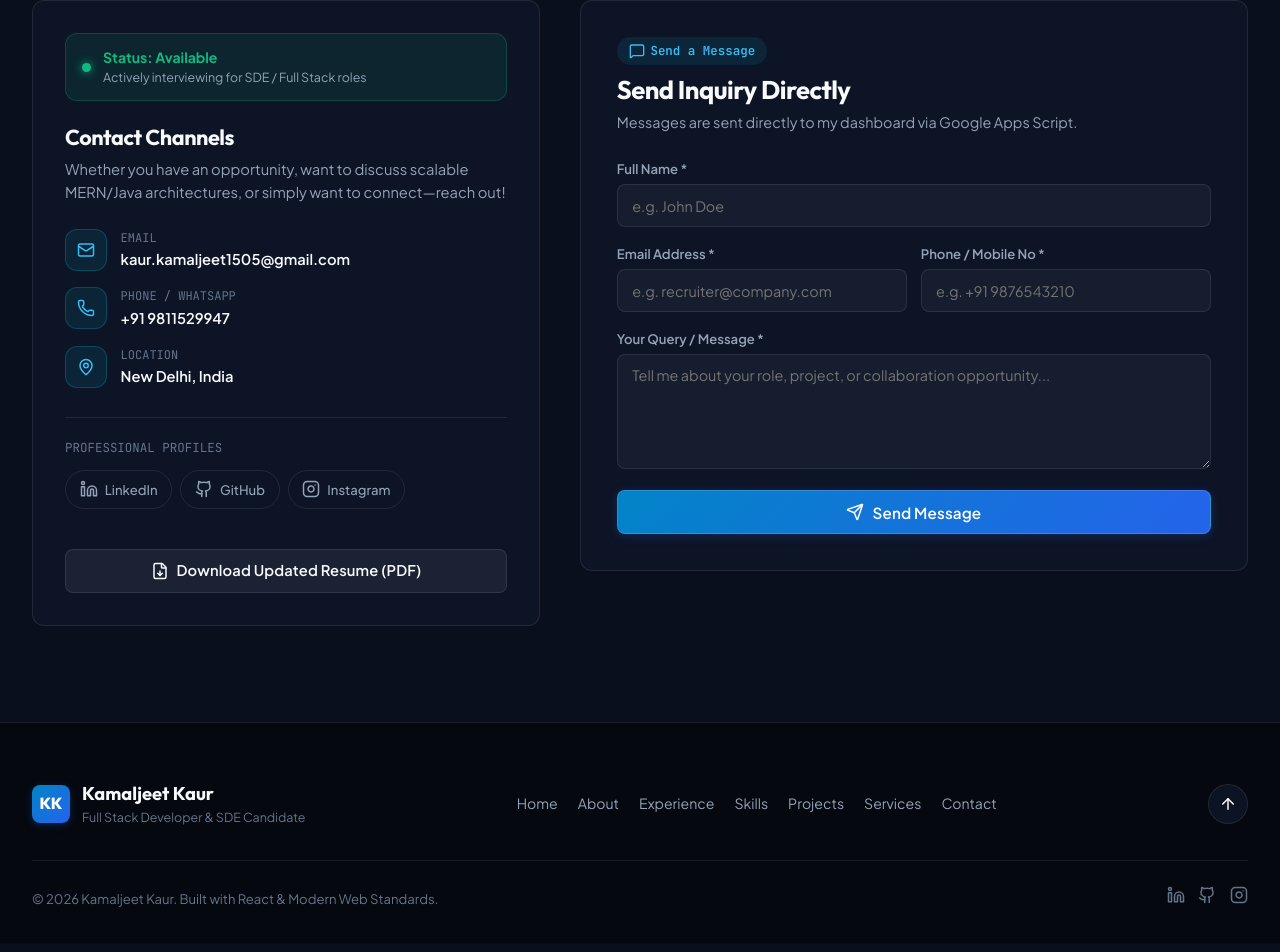
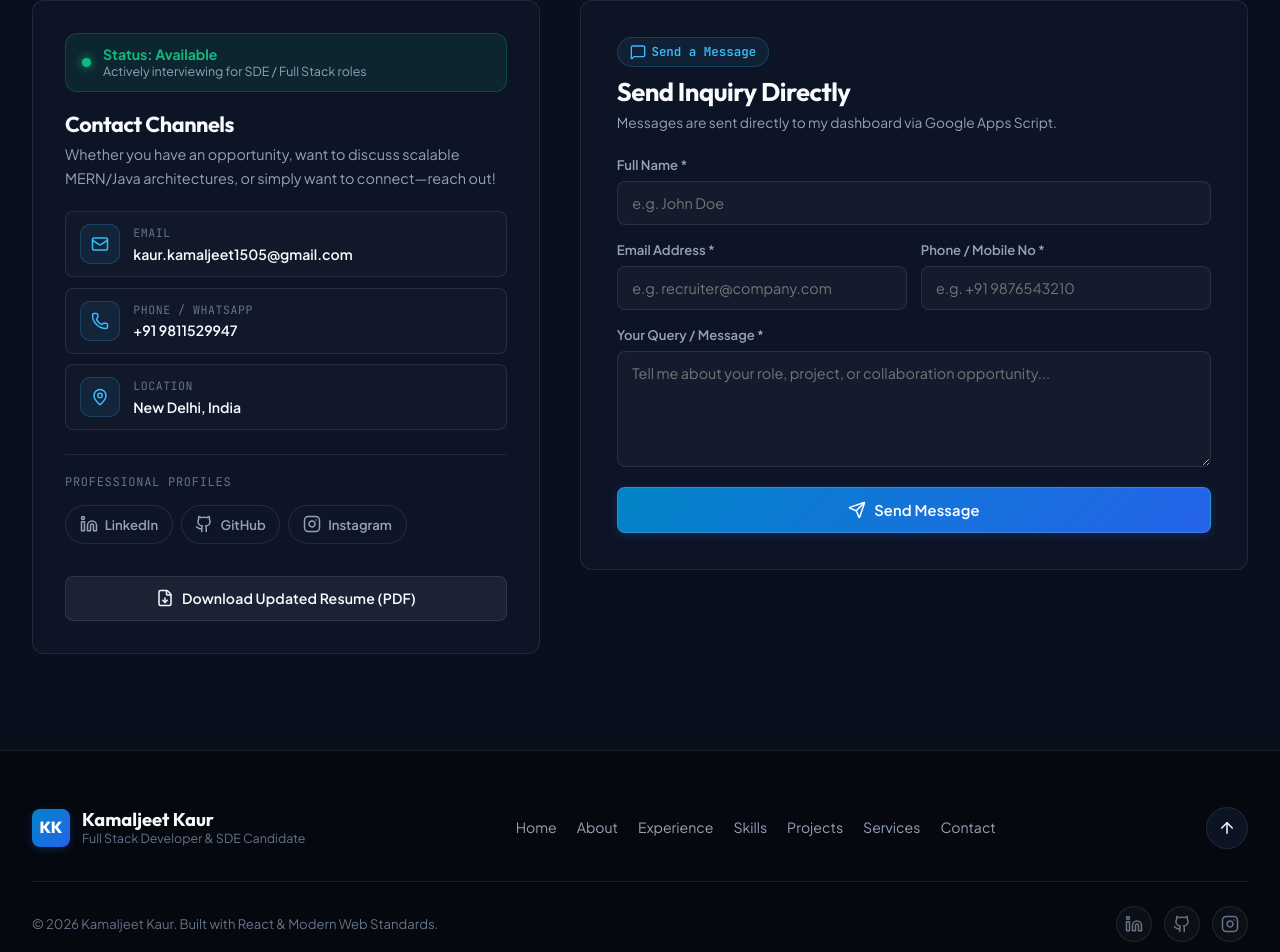
Before and after one commit to KK15082005/Portfolio-KamaljeetKaur, a React (Vite) app: page / in a window 1280 px wide. Shown: the part 9499-10451 px from the top of the page. Built offline with nearby package versions, Linux system fonts and the light colour scheme.

Commit message:
fix(responsive): refine contact details and footer layout for small devices

```diff
--- a/src/App.css
+++ b/src/App.css
@@ -3035,22 +3035,32 @@
 .contact-grid {
   display: grid;
   grid-template-columns: 1fr;
-  gap: 2.5rem;
+  gap: 2rem;
 }
 
 @media (min-width: 960px) {
   .contact-grid {
     grid-template-columns: 0.95fr 1.25fr;
+    gap: 2.5rem;
   }
 }
 
 .contact-info-card {
   padding: 2rem;
+  background: var(--bg-card);
+  border: 1px solid var(--border-subtle);
+  border-radius: var(--radius-md);
 }
 
 @media (max-width: 640px) {
   .contact-info-card {
-    padding: 1.5rem 1.25rem;
+    padding: 1.35rem 1.15rem;
+  }
+}
+
+@media (max-width: 380px) {
+  .contact-info-card {
+    padding: 1.15rem 0.9rem;
   }
 }
 
@@ -3062,7 +3072,14 @@
   border-radius: var(--radius-md);
   background: rgba(16, 185, 129, 0.1);
   border: 1px solid rgba(16, 185, 129, 0.25);
-  margin-bottom: 1.5rem;
+  margin-bottom: 1.25rem;
+}
+
+@media (max-width: 480px) {
+  .contact-status-box {
+    padding: 0.65rem 0.8rem;
+    gap: 0.6rem;
+  }
 }
 
 .contact-status-dot {
@@ -3079,76 +3096,121 @@
   font-weight: 700;
   font-size: 0.88rem;
   color: var(--accent-emerald);
+  line-height: 1.2;
 }
 
 .contact-status-sub {
   font-size: 0.78rem;
   color: var(--text-secondary);
+  line-height: 1.3;
 }
 
 .contact-col-title {
   font-size: 1.35rem;
-  margin-bottom: 0.4rem;
+  margin-bottom: 0.35rem;
+}
+
+@media (max-width: 480px) {
+  .contact-col-title {
+    font-size: 1.2rem;
+  }
 }
 
 .contact-col-desc {
-  font-size: 0.92rem;
+  font-size: 0.9rem;
   color: var(--text-secondary);
   line-height: 1.6;
+  margin-bottom: 1.35rem;
+}
+
+.contact-channels-list {
+  display: flex;
+  flex-direction: column;
+  gap: 0.65rem;
   margin-bottom: 1.5rem;
 }
 
-.contact-channels-list {
-  display: flex;
-  flex-direction: column;
-  gap: 1rem;
-  margin-bottom: 1.75rem;
-}
-
 .contact-channel-item {
   display: flex;
-  align-items: flex-start;
+  align-items: center;
   gap: 0.85rem;
+  padding: 0.75rem 0.85rem;
+  border-radius: var(--radius-sm);
+  background: rgba(255, 255, 255, 0.02);
+  border: 1px solid var(--border-subtle);
+  transition: var(--transition-smooth);
+  text-decoration: none;
+}
+
+.contact-channel-item:hover {
+  background: rgba(56, 189, 248, 0.06);
+  border-color: rgba(56, 189, 248, 0.3);
+  transform: translateX(3px);
+}
+
+@media (max-width: 480px) {
+  .contact-channel-item {
+    padding: 0.65rem 0.75rem;
+    gap: 0.75rem;
+  }
 }
 
 .channel-icon-circle {
-  width: 42px;
-  height: 42px;
-  border-radius: 12px;
-  background: rgba(6, 182, 212, 0.1);
-  border: 1px solid rgba(6, 182, 212, 0.25);
+  width: 40px;
+  height: 40px;
+  border-radius: 10px;
+  background: rgba(56, 189, 248, 0.08);
+  border: 1px solid rgba(56, 189, 248, 0.2);
   display: flex;
   align-items: center;
   justify-content: center;
   flex-shrink: 0;
+  color: var(--accent-cyan);
+}
+
+@media (max-width: 480px) {
+  .channel-icon-circle {
+    width: 36px;
+    height: 36px;
+  }
+}
+
+.channel-content {
+  min-width: 0;
+  flex: 1;
 }
 
 .channel-label {
+  font-size: 0.72rem;
+  color: var(--text-muted);
+  font-family: var(--font-mono);
+  text-transform: uppercase;
+  letter-spacing: 0.05em;
+  margin-bottom: 0.15rem;
+}
+
+.channel-value {
+  font-size: 0.88rem;
+  font-weight: 600;
+  color: var(--text-primary);
+  word-break: break-word;
+  overflow-wrap: anywhere;
+  line-height: 1.35;
+}
+
+.contact-socials-block {
+  margin-bottom: 1.5rem;
+  padding-top: 1.15rem;
+  border-top: 1px solid var(--border-subtle);
+}
+
+.socials-heading {
+  display: block;
   font-size: 0.75rem;
   color: var(--text-muted);
   font-family: var(--font-mono);
   text-transform: uppercase;
-}
-
-.channel-value {
-  font-size: 0.92rem;
-  font-weight: 600;
-  color: var(--text-primary);
-  word-break: break-all;
-}
-
-.contact-socials-block {
-  margin-bottom: 1.75rem;
-  padding-top: 1.25rem;
-  border-top: 1px solid var(--border-subtle);
-}
-
-.socials-heading {
-  display: block;
-  font-size: 0.78rem;
-  color: var(--text-muted);
-  font-family: var(--font-mono);
-  text-transform: uppercase;
+  letter-spacing: 0.06em;
   margin-bottom: 0.75rem;
 }
 
@@ -3162,6 +3224,13 @@
   .contact-social-icons {
     display: grid;
     grid-template-columns: repeat(3, 1fr);
+    gap: 0.4rem;
+  }
+}
+
+@media (max-width: 350px) {
+  .contact-social-icons {
+    grid-template-columns: 1fr;
   }
 }
 
@@ -3172,36 +3241,83 @@
   gap: 0.45rem;
   padding: 0.5rem 0.85rem;
   border-radius: var(--radius-full);
-  background: var(--bg-glass);
+  background: var(--bg-card);
   border: 1px solid var(--border-subtle);
   font-size: 0.82rem;
-  font-weight: 500;
+  font-weight: 600;
   color: var(--text-secondary);
+  transition: var(--transition-smooth);
+  text-decoration: none;
 }
 
 .social-btn:hover {
   color: var(--accent-cyan);
-  border-color: var(--accent-cyan);
-  background: rgba(6, 182, 212, 0.1);
+  border-color: rgba(56, 189, 248, 0.4);
+  background: rgba(56, 189, 248, 0.08);
+}
+
+@media (max-width: 480px) {
+  .social-btn {
+    padding: 0.45rem 0.35rem;
+    font-size: 0.74rem;
+    gap: 0.35rem;
+  }
+
+  .social-btn svg {
+    width: 15px;
+    height: 15px;
+    flex-shrink: 0;
+  }
 }
 
 .contact-resume-cta {
-  padding-top: 0.75rem;
+  padding-top: 0.5rem;
+}
+
+.contact-resume-cta .btn {
+  width: 100%;
+  height: auto;
+  min-height: 44px;
+  padding: 0.75rem 1rem;
+  font-size: 0.88rem;
+  white-space: normal;
+  text-align: center;
+  line-height: 1.35;
+  display: flex;
+  align-items: center;
+  justify-content: center;
+  gap: 0.5rem;
+}
+
+@media (max-width: 480px) {
+  .contact-resume-cta .btn {
+    font-size: 0.82rem;
+    padding: 0.65rem 0.75rem;
+  }
 }
 
 /* Contact Form Card */
 .contact-form-card {
   padding: 2.25rem;
+  background: var(--bg-card);
+  border: 1px solid var(--border-subtle);
+  border-radius: var(--radius-md);
 }
 
 @media (max-width: 640px) {
   .contact-form-card {
-    padding: 1.5rem 1.25rem;
+    padding: 1.35rem 1.15rem;
+  }
+}
+
+@media (max-width: 380px) {
+  .contact-form-card {
+    padding: 1.15rem 0.9rem;
   }
 }
 
 .form-card-header {
-  margin-bottom: 1.5rem;
+  margin-bottom: 1.35rem;
 }
 
 .form-header-badge {
@@ -3210,7 +3326,8 @@
   gap: 0.35rem;
   padding: 0.25rem 0.75rem;
   border-radius: var(--radius-full);
-  background: rgba(6, 182, 212, 0.1);
+  background: rgba(56, 189, 248, 0.08);
+  border: 1px solid rgba(56, 189, 248, 0.2);
   color: var(--accent-cyan);
   font-size: 0.78rem;
   font-weight: 600;
@@ -3219,30 +3336,69 @@
 }
 
 .form-card-title {
-  font-size: 1.6rem;
+  font-size: clamp(1.25rem, 3.5vw, 1.6rem);
   margin-bottom: 0.3rem;
 }
 
-@media (max-width: 640px) {
-  .form-card-title {
-    font-size: 1.35rem;
-  }
-}
-
 .form-card-sub {
+  font-size: 0.86rem;
+  color: var(--text-secondary);
+  line-height: 1.45;
+}
+
+.contact-form {
+  display: flex;
+  flex-direction: column;
+  gap: 0.9rem;
+}
+
+.form-group {
+  display: flex;
+  flex-direction: column;
+  gap: 0.35rem;
+  width: 100%;
+}
+
+.form-row {
+  display: flex;
+  gap: 0.85rem;
+  width: 100%;
+}
+
+@media (max-width: 600px) {
+  .form-row {
+    flex-direction: column;
+    gap: 0.85rem;
+  }
+}
+
+.form-input,
+.form-textarea {
+  width: 100%;
+  box-sizing: border-box;
+  max-width: 100%;
+  padding: 0.75rem 0.9rem;
+  background: rgba(255, 255, 255, 0.03);
+  border: 1px solid var(--border-subtle);
+  border-radius: var(--radius-sm);
+  color: var(--text-primary);
+  font-family: inherit;
   font-size: 0.9rem;
-  color: var(--text-secondary);
-}
-
-.contact-form {
-  display: flex;
-  flex-direction: column;
-  gap: 1rem;
+  transition: var(--transition-smooth);
+}
+
+.form-input:focus,
+.form-textarea:focus {
+  outline: none;
+  border-color: var(--accent-cyan);
+  background: rgba(255, 255, 255, 0.06);
+  box-shadow: 0 0 12px rgba(56, 189, 248, 0.2);
 }
 
 .submit-btn {
-  padding: 0.85rem 1.75rem;
-  font-size: 0.95rem;
+  width: 100%;
+  height: 46px;
+  font-size: 0.92rem;
   margin-top: 0.35rem;
 }
 
@@ -3252,9 +3408,10 @@
   gap: 0.65rem;
   padding: 0.85rem 1.15rem;
   border-radius: var(--radius-md);
-  font-size: 0.9rem;
+  font-size: 0.88rem;
   font-weight: 500;
   animation: fadeIn 0.3s ease;
+  line-height: 1.4;
 }
 
 .form-feedback-banner.success {
@@ -3267,11 +3424,6 @@
   background: rgba(244, 63, 94, 0.15);
   border: 1px solid rgba(244, 63, 94, 0.3);
   color: var(--accent-rose);
-}
-
-@keyframes fadeIn {
-  from { opacity: 0; transform: translateY(-5px); }
-  to { opacity: 1; transform: translateY(0); }
 }
 
 /* =====================================================================
@@ -3287,7 +3439,7 @@
 
 @media (max-width: 640px) {
   .footer-wrapper {
-    padding: 2.5rem 0 1.5rem;
+    padding: 2.25rem 0 1.5rem;
   }
 }
 
@@ -3300,11 +3452,30 @@
   margin-bottom: 2rem;
 }
 
-@media (max-width: 640px) {
+@media (max-width: 768px) {
   .footer-top-row {
-    flex-direction: column;
-    align-items: flex-start;
-    gap: 1.25rem;
+    display: grid;
+    grid-template-columns: 1fr auto;
+    grid-template-areas:
+      "brand scroll"
+      "links links";
+    gap: 1.25rem 1rem;
+    align-items: center;
+    margin-bottom: 1.5rem;
+  }
+
+  .footer-brand {
+    grid-area: brand;
+  }
+
+  .scroll-top-btn {
+    grid-area: scroll;
+    justify-self: end;
+  }
+
+  .footer-links {
+    grid-area: links;
+    width: 100%;
   }
 }
 
@@ -3319,11 +3490,13 @@
   font-weight: 700;
   font-size: 1.15rem;
   display: block;
+  line-height: 1.2;
 }
 
 .footer-brand-sub {
   font-size: 0.78rem;
   color: var(--text-muted);
+  line-height: 1.2;
 }
 
 .footer-links {
@@ -3335,22 +3508,29 @@
 
 @media (max-width: 640px) {
   .footer-links {
-    gap: 0.75rem 1.25rem;
+    gap: 0.65rem 1rem;
   }
 }
 
 .footer-links a {
   font-size: 0.88rem;
   color: var(--text-secondary);
+  transition: var(--transition-smooth);
 }
 
 .footer-links a:hover {
   color: var(--accent-cyan);
 }
 
+@media (max-width: 480px) {
+  .footer-links a {
+    font-size: 0.82rem;
+  }
+}
+
 .scroll-top-btn {
-  width: 40px;
-  height: 40px;
+  width: 42px;
+  height: 42px;
   border-radius: 50%;
   background: var(--bg-card);
   border: 1px solid var(--border-subtle);
@@ -3358,14 +3538,16 @@
   display: flex;
   align-items: center;
   justify-content: center;
-  transition: var(--transition-spring);
+  transition: var(--transition-smooth);
+  flex-shrink: 0;
 }
 
 .scroll-top-btn:hover {
-  background: var(--accent-primary);
-  border-color: var(--accent-primary);
-  transform: translateY(-3px);
-  box-shadow: 0 0 15px rgba(99, 102, 241, 0.4);
+  background: rgba(56, 189, 248, 0.15);
+  border-color: var(--accent-cyan);
+  color: var(--accent-cyan);
+  transform: translateY(-2px);
+  box-shadow: 0 0 16px rgba(56, 189, 248, 0.3);
 }
 
 .footer-divider {
@@ -3386,7 +3568,9 @@
 @media (max-width: 640px) {
   .footer-bottom-row {
     flex-direction: column-reverse;
-    align-items: flex-start;
+    align-items: center;
+    text-align: center;
+    gap: 1rem;
   }
 }
 
@@ -3395,18 +3579,35 @@
   color: var(--text-muted);
 }
 
+@media (max-width: 480px) {
+  .footer-copyright {
+    font-size: 0.75rem;
+    line-height: 1.5;
+  }
+}
+
 .footer-socials {
   display: flex;
   align-items: center;
-  gap: 0.85rem;
+  gap: 0.75rem;
 }
 
 .footer-socials a {
+  width: 36px;
+  height: 36px;
+  border-radius: 50%;
+  background: rgba(255, 255, 255, 0.03);
+  border: 1px solid var(--border-subtle);
+  display: flex;
+  align-items: center;
+  justify-content: center;
   color: var(--text-muted);
   transition: var(--transition-smooth);
 }
 
 .footer-socials a:hover {
   color: var(--accent-cyan);
+  border-color: rgba(56, 189, 248, 0.35);
+  background: rgba(56, 189, 248, 0.08);
   transform: translateY(-2px);
 }
--- a/src/components/Contact.jsx
+++ b/src/components/Contact.jsx
@@ -112,7 +112,7 @@ export default function Contact() {
                   <div className="channel-icon-circle">
                     <Mail size={18} className="text-cyan" />
                   </div>
-                  <div>
+                  <div className="channel-content">
                     <div className="channel-label">Email</div>
                     <div className="channel-value">{personalInfo.email}</div>
                   </div>
@@ -122,7 +122,7 @@ export default function Contact() {
                   <div className="channel-icon-circle">
                     <Phone size={18} className="text-cyan" />
                   </div>
-                  <div>
+                  <div className="channel-content">
                     <div className="channel-label">Phone / WhatsApp</div>
                     <div className="channel-value">{personalInfo.phone}</div>
                   </div>
@@ -132,7 +132,7 @@ export default function Contact() {
                   <div className="channel-icon-circle">
                     <MapPin size={18} className="text-cyan" />
                   </div>
-                  <div>
+                  <div className="channel-content">
                     <div className="channel-label">Location</div>
                     <div className="channel-value">{personalInfo.location}</div>
                   </div>
--- a/src/components/Footer.jsx
+++ b/src/components/Footer.jsx
@@ -38,6 +38,7 @@ export default function Footer() {
           </div>
 
           <button
+            type="button"
             className="scroll-top-btn"
             onClick={scrollToTop}
             aria-label="Scroll to top"
```
